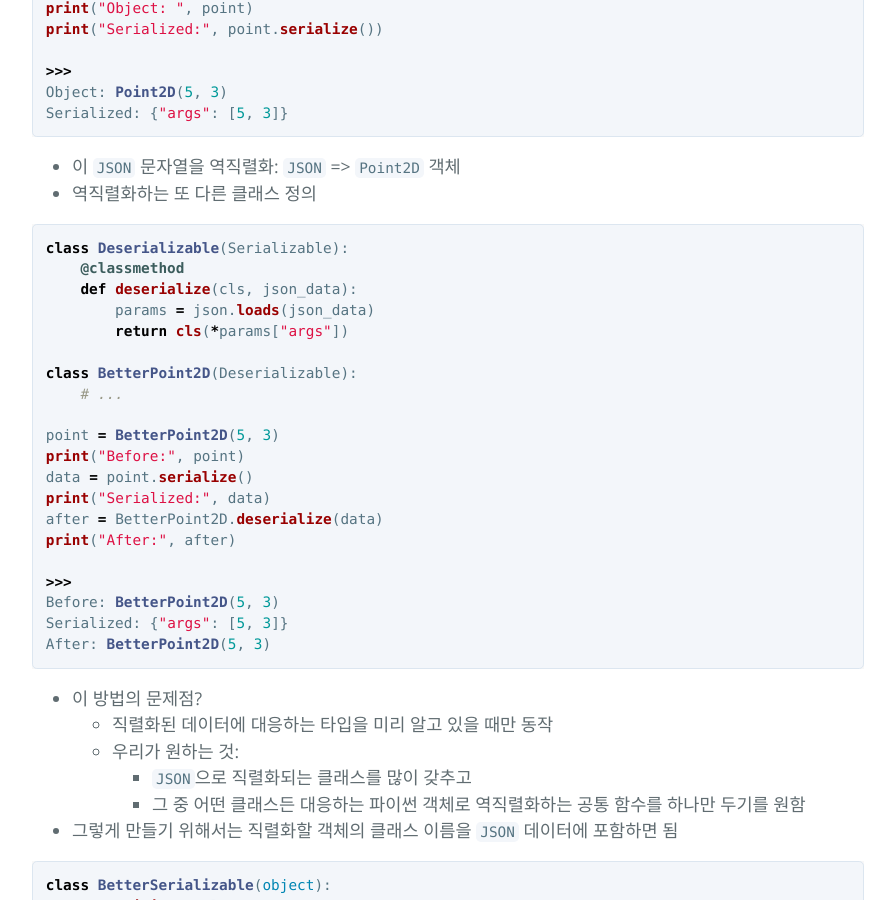
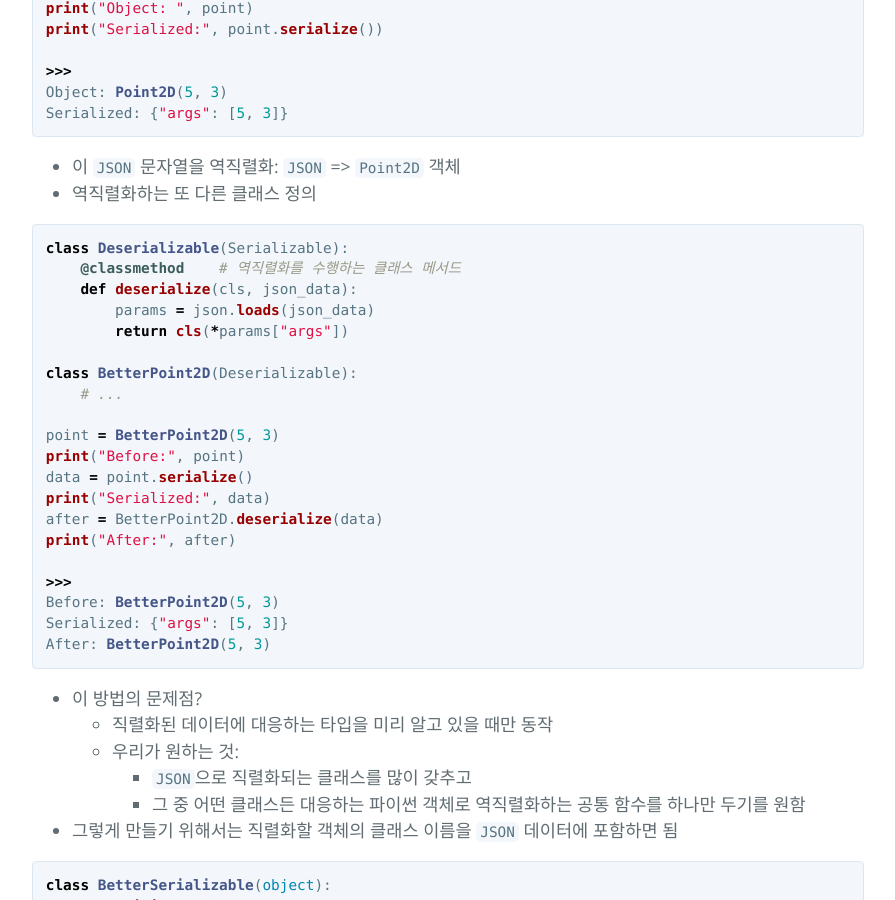
Before and after one commit to hcnoh/hcnoh.github.io, a Jekyll site: the page built from _posts/2018-10-18-effective-python-way34.md, in a window 1280 px wide and 900 px high, scrolled down 1305 px. Shown: the whole window, without its empty margins (192-1087 px from the left). Built offline with Jekyll 4.4.1, drawn with Linux system fonts in a browser that asks for light colours; comment, search, counter and statistics services are not loaded.

Commit message:
Update 2018-10-18-effective-python-way34.md

````diff
--- a/_posts/2018-10-18-effective-python-way34.md
+++ b/_posts/2018-10-18-effective-python-way34.md
@@ -57,7 +57,7 @@ Serialized: {"args": [5, 3]}
 
 ```python
 class Deserializable(Serializable):
-    @classmethod
+    @classmethod    # 역직렬화를 수행하는 클래스 메서드
     def deserialize(cls, json_data):
         params = json.loads(json_data)
         return cls(*params["args"])
````
